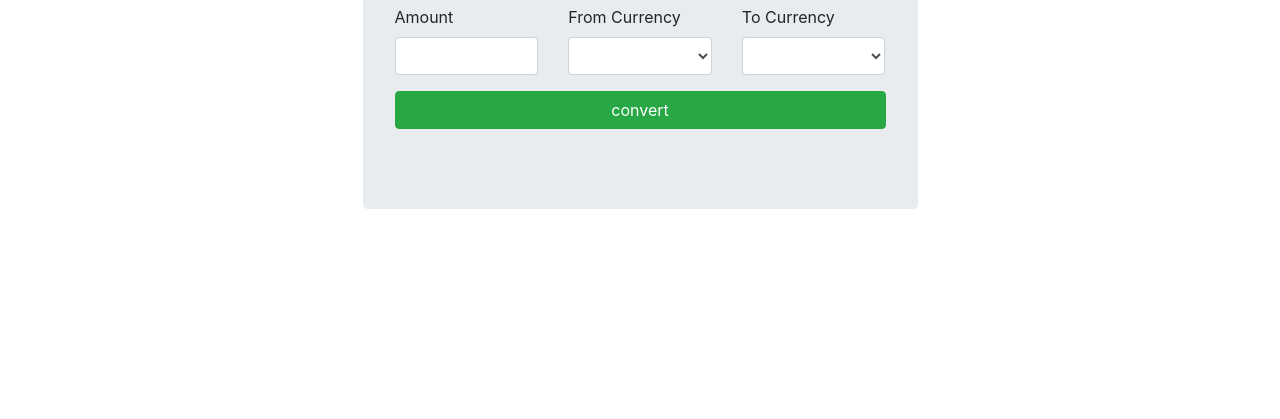
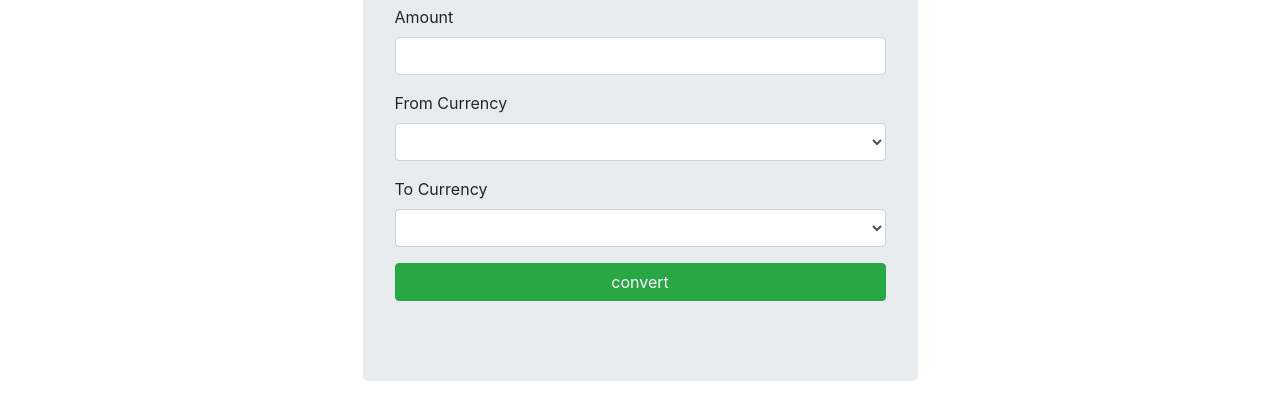
Before and after one commit to arthurarty/currency, a website built with webpack: page docs/index.html in a window 1280 px wide. Shown: the part 217-636 px from the top of the page. Built offline with nearby package versions, Linux system fonts and the light colour scheme.

Commit message:
layout changed. from col-lg-4 to col-lg-12 for each input field.  Changes to be committed: 	modified:   docs/index.html

```diff
--- a/docs/index.html
+++ b/docs/index.html
@@ -8,18 +8,6 @@
 					<!-- Brand/logo -->
 					<a class="navbar-brand" href="#">Currency Converter</a>
 
-					<!-- Links
-					<ul class="navbar-nav">
-					  <li class="nav-item">
-						<a class="nav-link" href="#">Link 1</a>
-					  </li>
-					  <li class="nav-item">
-						<a class="nav-link" href="#">Link 2</a>
-					  </li>
-					  <li class="nav-item">
-						<a class="nav-link" href="#">Link 3</a>
-					  </li>
-					</ul> -->
 				  </nav>
 
 		<div class="container">
@@ -28,19 +16,19 @@
             <h2 class="text-center">Currency Converter</h2>
             <div id="answer">
 			<div class="row">
-				<div class="form-group col-md-4 col-lg-4 col-sm-12">
+				<div class="form-group col-md-12 col-lg-12 col-sm-12">
 						<label for="">Amount</label>
 						<input class="form-control" type="number" id="amount">
 				</div>
 
-				<div class="form-group col-md-4 col-lg-4 col-sm-12">
+				<div class="form-group col-md-12 col-lg-12 col-sm-12">
 		  			<label for="">From Currency</label>
 		  			<select class="form-control" id="fromCurrency">
 					<!-- data to added via js. -->
 					</select>
 				</div>
 
-				<div class="form-group col-md-4 col-lg-4 col-sm-12">
+				<div class="form-group col-md-12 col-lg-12 col-sm-12">
 					<label for="">To Currency</label>
 					<select class="form-control" id="toCurrency">
 					<!-- data to added via js. -->
```
